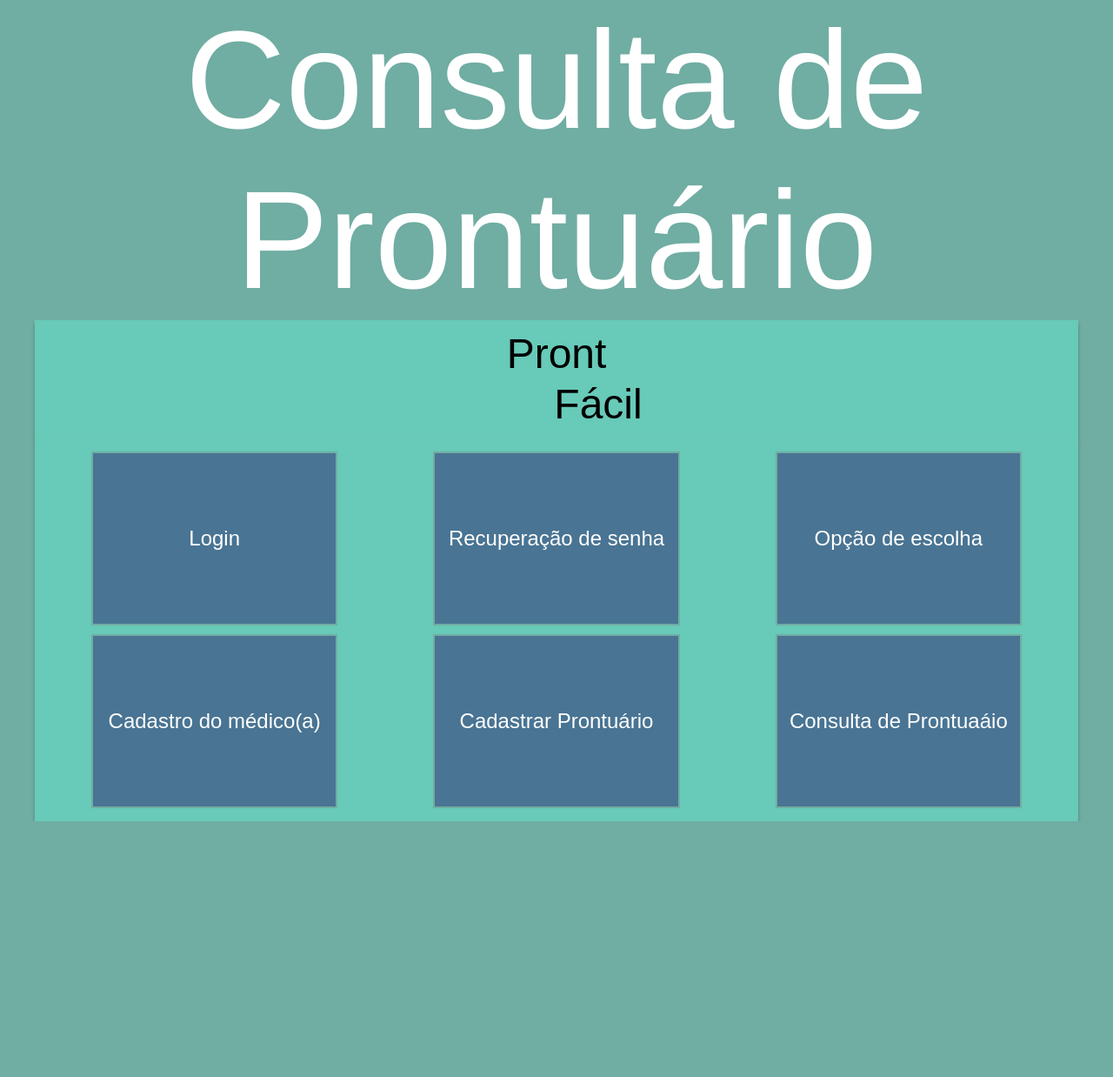
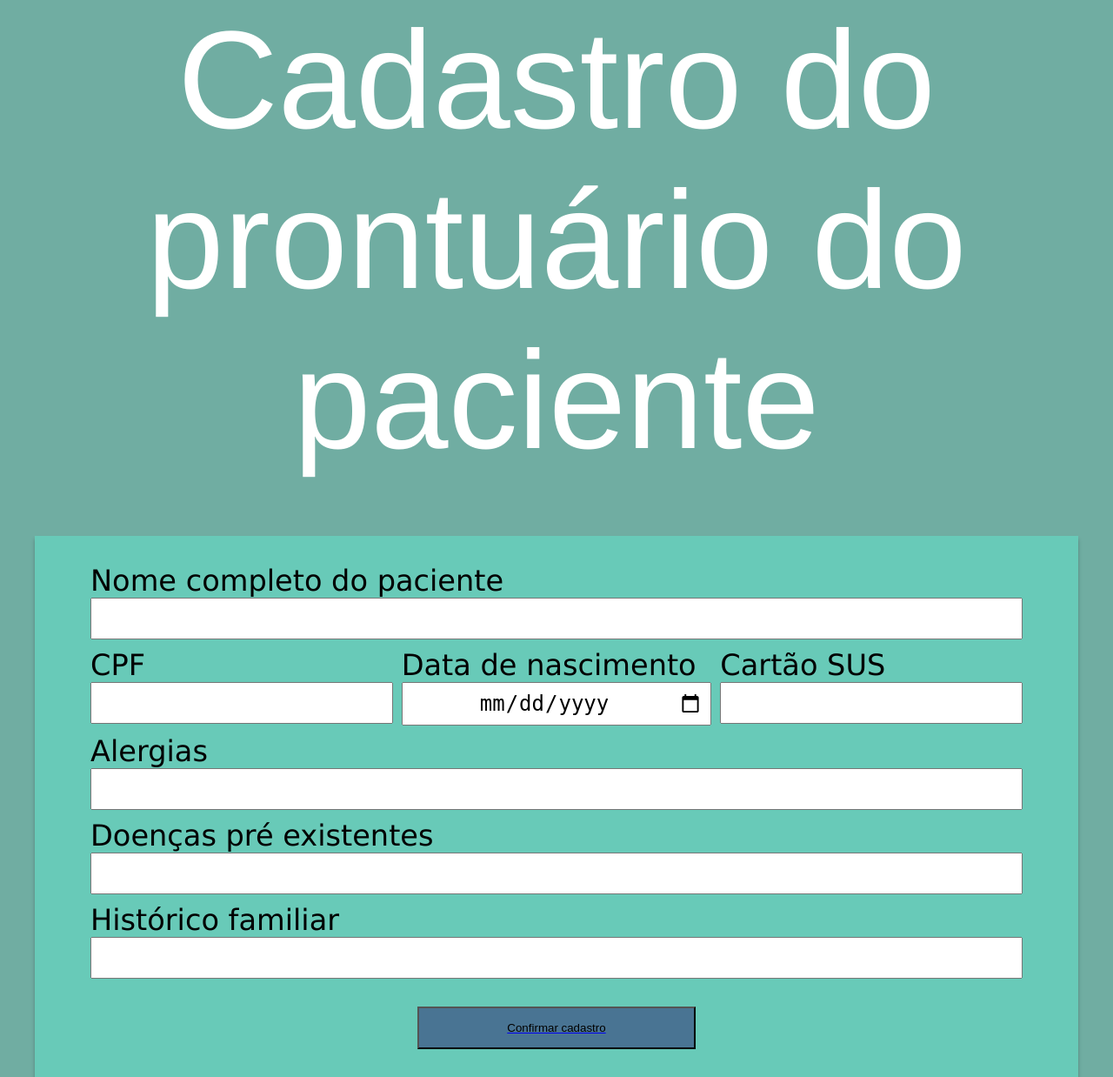
Before and after one commit to mariaeduardapacheco/prontuariofacil, a Flask app: page /cadastro-prontuario in a window 1280 px wide. Shown: the whole page at 87% size. Before the commit the page ends 944 px from the top, so only its background shows below. Run offline with Flask 2, Linux system fonts and the light colour scheme; some web fonts are replaced.

Commit message:
pagia registro paciente

```diff
--- a/prontuariofacil/static/css/style.css
+++ b/prontuariofacil/static/css/style.css
@@ -35,8 +35,7 @@ header h1{
 div.container{
     max-width: 1200px;
     max-height: 800pxm;
-    padding: 10px;
-    display: flex;
+    display: block;
     background: linear-gradient(0deg, rgba(0, 0, 0, 0.2), rgba(0, 0, 0, 0.2)), var(--cor03);
     box-shadow: 0px 4px 4px rgba(0, 0, 0, 0.25);
     text-align: center;
@@ -115,10 +114,175 @@ div.flex-texto h3{
 
   }
 
-  .button:hover {
+.button:hover {
     background-color: #6eb2e2; /* Green */
     color: white;
+    }
+
+    .btn-voltar{
+        background-color: #6ee29e;
+        font-size: 1.5rem;
+    transition-duration: 0.4s;
+    width: 100%;
+    height: 60%;
+    color: white;
+    padding: 5px;
+}
+.btn-voltar:hover {
+    background-color: #7dffb3; /* Green */
+    color: white;
+    }
+
+fieldset{
+    border: 0;
+}
+.grid{
+    display: grid;
+    grid-template-areas:
+    "nome nome nome"
+    "cpf data sus"
+    "alergia alergia alergia"
+    "doenca doenca doenca"
+    "hist hist hist";
+    grid-gap: 10px;
+    padding-top: 2rem;
+    font-size: 0.7em;
+    border: 0;
+    margin: 4rem;
 
 
+}
+.grid > div:nth-child(1){
+    grid-area: nome;
+    grid-row: nome;
 
-  }
+
+}
+.grid > div:nth-child(2){
+    grid-area: cpf;
+
+}
+.grid > div:nth-child(3){
+    grid-area: data;
+
+}
+.grid > div:nth-child(4){
+    grid-area: sus;
+
+}
+.grid > div:nth-child(5){
+    grid-area: alergia;
+}
+.grid > div:nth-child(6){
+    grid-area: doenca;
+}
+.grid > div:nth-child(7){
+    grid-area: hist;
+}
+
+
+form{
+    font-family: var(--font-padrao01);
+    font-style: normal;
+    font-weight: 400;
+    font-size: 3rem;
+    line-height: 39px;
+}
+
+.btn-confirmar{
+    position: relative;
+    top: -2rem;
+    display: block;
+    width: 320px;
+    height: 49px;
+    background-color: var(--cor02);
+    margin: auto;
+}
+
+#nome{
+    width: 100%;
+    margin: auto;
+    padding: 0.5rem;
+    font-size: 1.5rem;
+}
+#cpf{
+    width: 100%;
+    padding: 0.5rem;
+    font-size: 1.5rem;
+}
+#nascimento{
+    width: 100%;
+    padding: 0.5rem;
+    font-size: 1.5rem;
+    text-align: center;
+}
+#sus{
+    width: 100%;
+    padding: 0.5rem;
+    font-size: 1.5rem;
+}
+
+#alergias{
+    width: 100%;
+    margin: auto;
+    padding: 0.5rem;
+    font-size: 1.5rem;
+}
+#doençaspre{
+    width: 100%;
+    margin: auto;
+    padding: 0.5rem;
+    font-size: 1.5rem;
+}
+#historico{
+    width: 100%;
+    margin: auto;
+    padding: 0.5rem;
+    font-size: 1.5rem;
+}
+
+label{
+    display: block;
+    text-align: start;
+}
+@media (max-width: 1200px) {
+    header h1{
+        font-family: var(--font-titulo);
+        font-weight: lighter;
+        font-size: 7rem;
+        color: white;
+        text-align: center;
+    }
+    form{
+        font-family: var(--font-padrao01);
+        font-style: normal;
+        font-weight: 400;
+        font-size: 2rem;
+        line-height: 39px;
+    }
+
+}
+@media (max-width: 750px) {
+    .grid{
+        display: grid;
+        grid-template-areas:
+        "nome nome "
+        "cpf cpf"
+        "data data"
+        "sus sus"
+        "alergia alergia "
+        "doenca doenca "
+        "hist hist ";
+        padding: 0.1em;
+        padding-left: 0.3em;
+        font-size: 0.7em;
+        border: 0;
+    }
+    header h1{
+        font-family: var(--font-titulo);
+        font-weight: lighter;
+        font-size: 4rem;
+        color: white;
+        text-align: center;
+    }
+}
--- a/prontuariofacil/static/style_bulma.css
+++ /dev/null
@@ -1 +0,0 @@
-@import "https://cdn.jsdelivr.net/npm/bulma@0.9.3/css/bulma.min.css";
--- a/prontuariofacil/templates/base.html
+++ b/prontuariofacil/templates/base.html
@@ -12,6 +12,7 @@
     {% block header %}
     <h1>Bem vindo ao ProntFácil</h1>
     {% endblock header %}
+  {% block content %}
     <div class="container">
       <div class="flex-texto">
           <div class="text-item">
@@ -21,6 +22,7 @@
             <h3>Fácil</h3>
           </div>
       </div>
+        <a href="{{url_for("view.index")}}"><button type="submit" class="btn-voltar">Voltar</button></a>
     </div>
   </header>
 <div class="container">
@@ -38,15 +40,16 @@
         <a href="#"><button type="submit" class="button">Cadastro do médico(a)</button></a>
       </div>
       <div class="flex-button">
-        <a href="{{url_for("view.cadastroPront")}}"><button type="submit" class="button">Cadastrar Prontuário</button></a>
+        <a href="{{url_for("view.cadastroPront")}}"><button type="submit" class="button" class="tela-feita">Cadastrar Prontuário</button></a>
       </div>
       <div class="flex-button">
-        <a href="#"><button type="submit" class="button">Consulta de Prontuaáio</button></a>
+        <a href="#"><button type="submit" class="button">Consulta de Prontuário</button></a>
       </div>
     </div>
 
   </div>
 
+  {% endblock content%}
 </body>
 
 <footer>
--- a/prontuariofacil/templates/cadastroPront.html
+++ b/prontuariofacil/templates/cadastroPront.html
@@ -1,5 +1,44 @@
 {% extends "base.html" %}
 
 {% block header %}
-<h1>Consulta de Prontuário</h1>
+<h1>Cadastro do prontuário do paciente</h1>
 {% endblock %}
+
+{% block content %}
+<div class="container">
+    <form action="" method="post">
+        <fieldset class="grid">
+            <div>
+                <label for="nome">Nome completo do paciente</label>
+                <input type="text" nome="nome" id="nome" required>
+            </div>
+            <div>
+                <label for="cpf">CPF</label>
+                <input type="text" nome="cpf" id="cpf" required>
+            </div>
+            <div>
+                <label for="nascimento">Data de nascimento</label>
+                <input type="date" nome="nascimento" id="nascimento">
+            </div>
+            <div>
+                <label for="sus">Cartão SUS</label>
+                <input type="text" nome="sus" id="sus" required>
+            </div>
+            <div>
+                <label for="alergias">Alergias</label>
+                <input type="text" nome="alergias" id="alergias">
+            </div>
+            <div>
+                <label for="doençaspre">Doenças pré existentes</label>
+                <input type="text" nome="doençaspre" id="doençaspre">
+            </div>
+            <div>
+                <label for="historico">Histórico familiar</label>
+                <input type="text" nome="historico" id="historico">
+            </div>
+        </fieldset>
+            <a  href="#"><button class="btn-confirmar" type="submit">Confirmar cadastro</button></a>
+    </form>
+</div>
+
+{% endblock content%}
--- a/prontuariofacil/templates/index_test.html
+++ /dev/null
@@ -1 +0,0 @@
-{% extends "base.html" %}
```
Also changed, not shown: prontuariofacil/static/img/cadastroMedic.png (added), prontuariofacil/static/img/cadastroPront.png (added), prontuariofacil/static/img/consultaPront.png (added), prontuariofacil/static/img/login.png (added), prontuariofacil/static/img/opcaos.png (added), prontuariofacil/static/img/recupSenha.png (added), prontuariofacil/templates/cadastroMedico.html (added), prontuariofacil/templates/consultaProntuario.html (added), prontuariofacil/templates/login.html (added), prontuariofacil/templates/opcaoEscolha.html (added), prontuariofacil/templates/recupSenha.html (added). Lines whose indentation alone changed are shown as unchanged.
